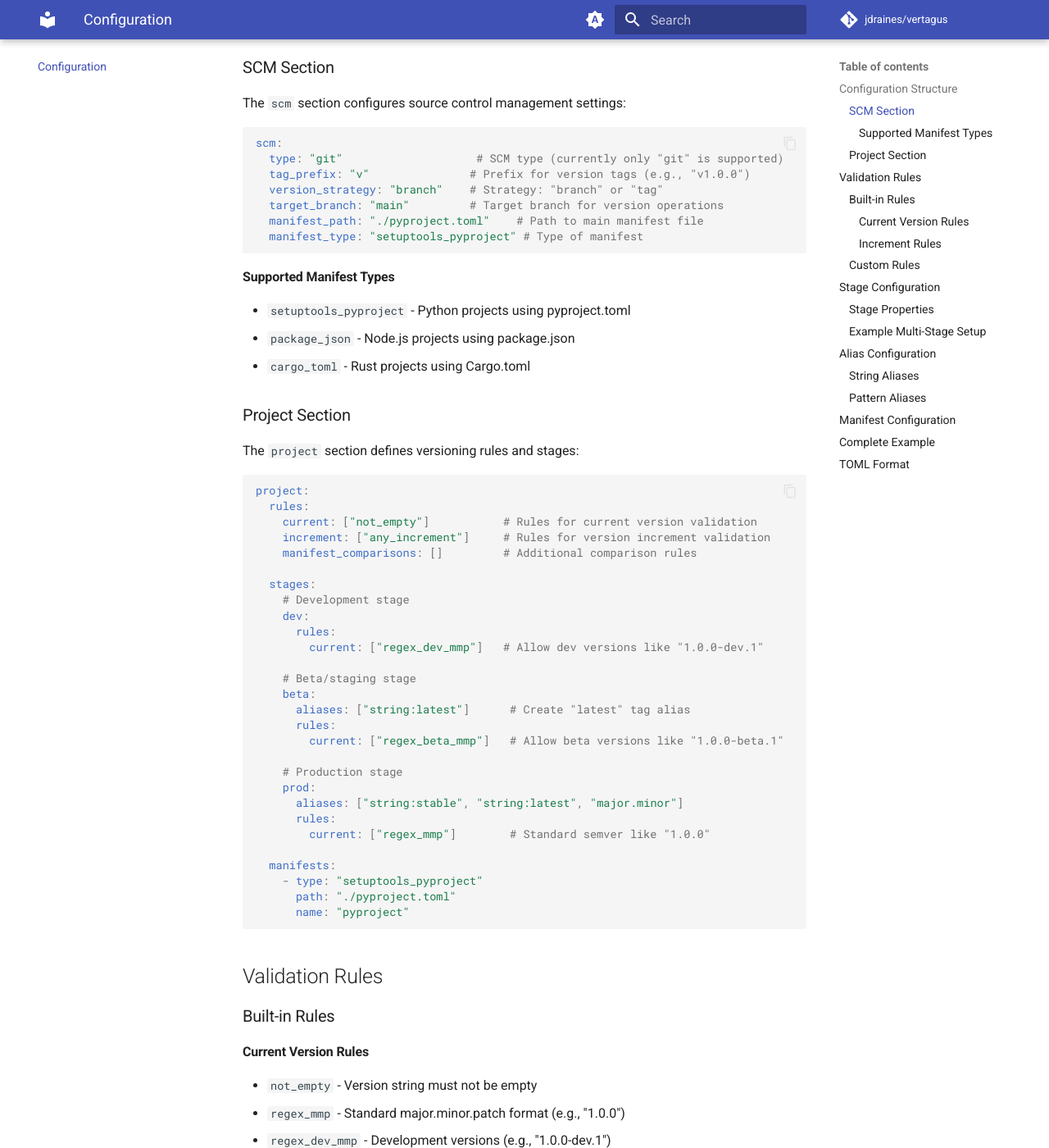
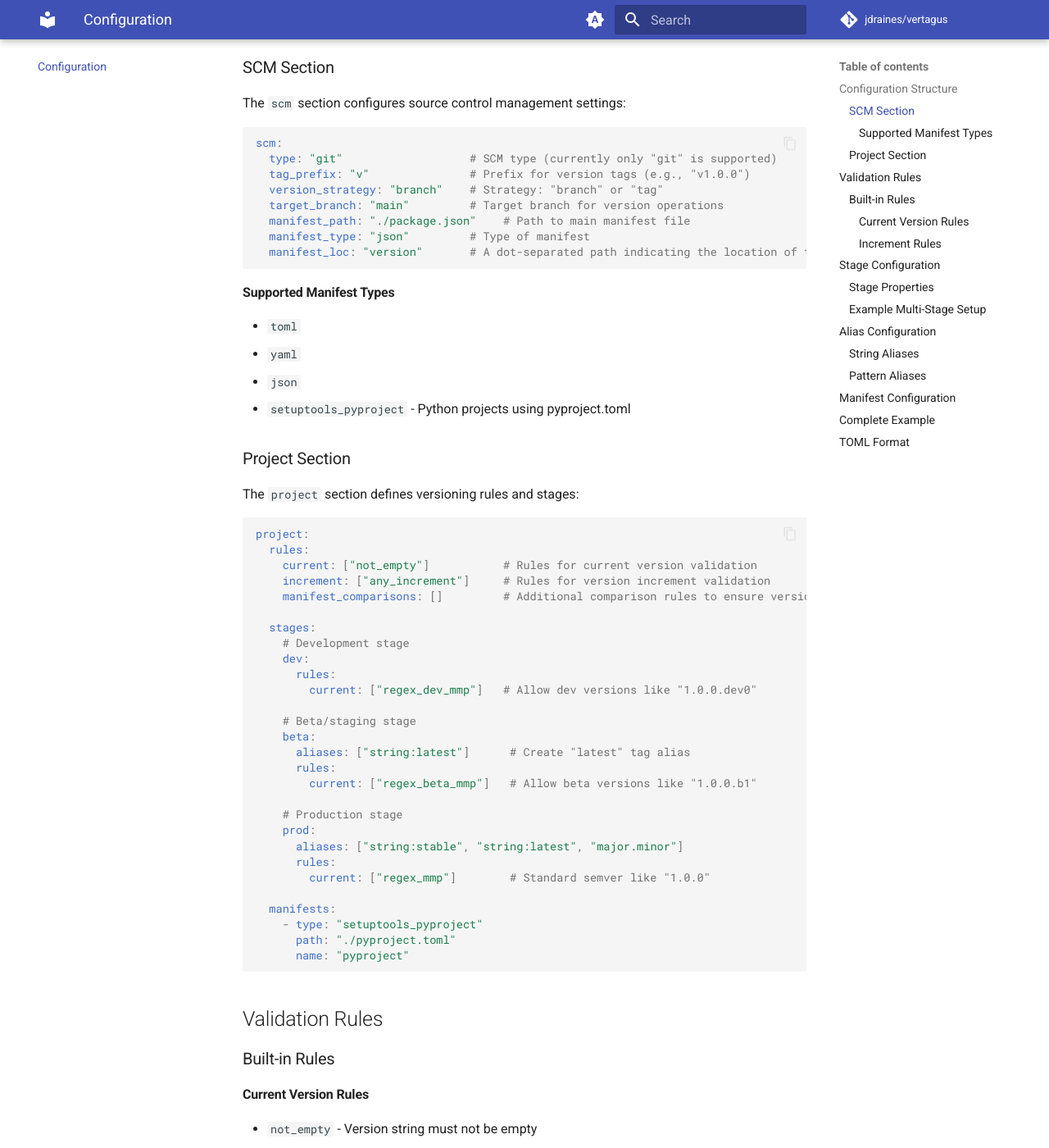
Before and after one commit to jdraines/vertagus, an MkDocs documentation site: the page built from docs/configuration.md, in a window 1280 px wide and 1400 px high, scrolled down 427 px. Shown: the whole window at 82% size. Built offline with MkDocs 1.6.1 and Material for MkDocs 9.7.7, drawn with Linux system fonts in a browser that asks for light colours; comment, search, counter and statistics services are not loaded; the version menu is left out; some of the changed text lies outside the part shown.

Commit message:
update the configuration docs

````diff
--- a/docs/configuration.md
+++ b/docs/configuration.md
@@ -13,19 +13,21 @@
 
 ```yaml
 scm:
-  type: "git"                    # SCM type (currently only "git" is supported)
+  type: "git"                   # SCM type (currently only "git" is supported)
   tag_prefix: "v"               # Prefix for version tags (e.g., "v1.0.0")
   version_strategy: "branch"    # Strategy: "branch" or "tag"
   target_branch: "main"         # Target branch for version operations
-  manifest_path: "./pyproject.toml"    # Path to main manifest file
-  manifest_type: "setuptools_pyproject" # Type of manifest
+  manifest_path: "./package.json"    # Path to main manifest file
+  manifest_type: "json"         # Type of manifest
+  manifest_loc: "version"       # A dot-separated path indicating the location of the version within the manifest's object structure
 ```
 
 #### Supported Manifest Types
 
+- `toml`
+- `yaml`
+- `json`
 - `setuptools_pyproject` - Python projects using pyproject.toml
-- `package_json` - Node.js projects using package.json
-- `cargo_toml` - Rust projects using Cargo.toml
 
 ### Project Section
 
@@ -36,19 +38,19 @@
   rules:
     current: ["not_empty"]           # Rules for current version validation
     increment: ["any_increment"]     # Rules for version increment validation
-    manifest_comparisons: []         # Additional comparison rules
+    manifest_comparisons: []         # Additional comparison rules to ensure version numbers in two manifests are in sync
 
   stages:
     # Development stage
     dev:
       rules:
-        current: ["regex_dev_mmp"]   # Allow dev versions like "1.0.0-dev.1"
+        current: ["regex_dev_mmp"]   # Allow dev versions like "1.0.0.dev0"
 
     # Beta/staging stage
     beta:
       aliases: ["string:latest"]      # Create "latest" tag alias
       rules:
-        current: ["regex_beta_mmp"]   # Allow beta versions like "1.0.0-beta.1"
+        current: ["regex_beta_mmp"]   # Allow beta versions like "1.0.0.b1"
 
     # Production stage
     prod:
@@ -70,8 +72,8 @@
 
 - `not_empty` - Version string must not be empty
 - `regex_mmp` - Standard major.minor.patch format (e.g., "1.0.0")
-- `regex_dev_mmp` - Development versions (e.g., "1.0.0-dev.1")
-- `regex_beta_mmp` - Beta versions (e.g., "1.0.0-beta.1")
+- `regex_dev_mmp` - Development versions (e.g., "1.0.0.dev0")
+- `regex_beta_mmp` - Beta versions (e.g., "1.0.0.b0")
 
 #### Increment Rules
 
@@ -79,19 +81,6 @@
 - `major_increment` - Only major version increments
 - `minor_increment` - Only minor version increments
 - `patch_increment` - Only patch version increments
-
-### Custom Rules
-
-You can define custom validation rules using regular expressions:
-
-```yaml
-project:
-  rules:
-    custom_rules:
-      my_version_pattern:
-        pattern: "^\\d+\\.\\d+\\.\\d+(-rc\\d+)?$"
-        description: "Allows release candidate versions"
-```
 
 ## Stage Configuration
 
@@ -101,7 +90,6 @@
 
 - `aliases` - Git tag aliases to create/maintain
 - `rules` - Validation rules specific to this stage
-- `bump_strategy` - How to bump versions in this stage
 
 ### Example Multi-Stage Setup
 
````
Also changed, not shown: other parts of docs/configuration.md (+0 -3 lines).
